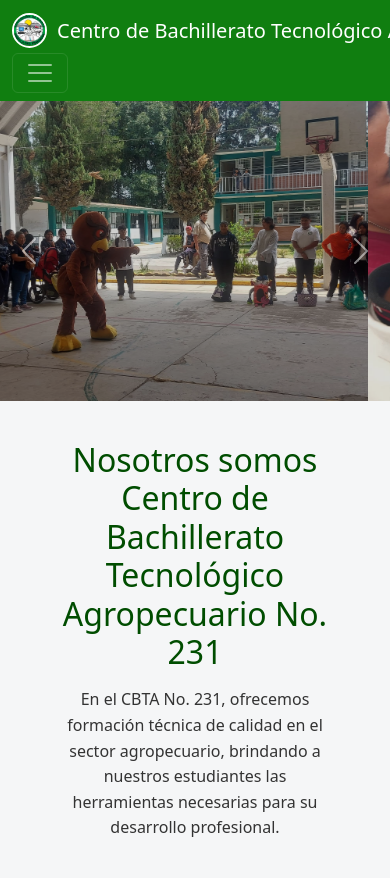
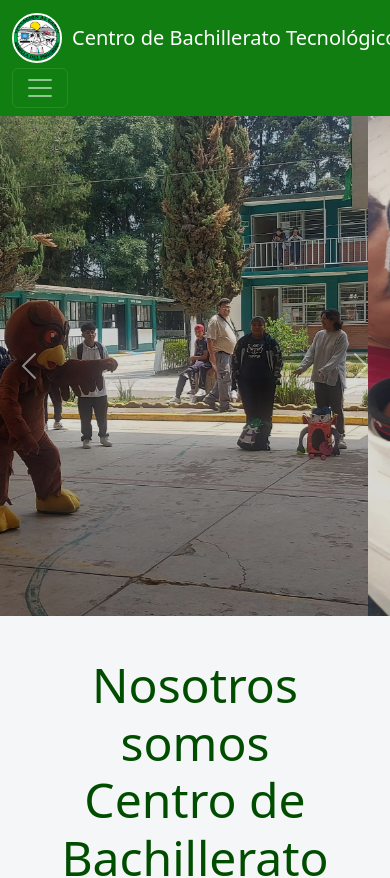
Before and after one commit to RevBautista/pruebapagina, a plain HTML site: page index.html in a window 390 px wide. Shown: the top 878 px of the page. Drawn offline with nearby package versions, Linux system fonts and the light colour scheme; a script that the page names is missing.

Commit message:
styles.css

```diff
--- a/styles.css
+++ b/styles.css
@@ -181,50 +181,3 @@
         opacity: 1; /* Final de la animación */
     }
 }
-
-/* ----------------------------- Ajustes responsivos ----------------------------- */
-
-/* Ajustes para pantallas pequeñas */
-@media only screen and (max-width: 768px) {
-    .navbar-brand img {
-        width: 40px; /* Reducir el tamaño del logo */
-        height: 40px;
-    }
-
-    .carousel-inner .carousel-item img {
-        height: 300px; /* Reducir la altura del carrusel en móviles */
-    }
-
-    .welcome-section h1 {
-        font-size: 2rem; /* Reducir tamaño del título */
-    }
-
-    .courses {
-        width: 95%; /* Hacer más ancho en pantallas pequeñas */
-    }
-
-    .convocatoria h2 {
-        font-size: 2rem; /* Reducir tamaño del título */
-    }
-
-    .carousel-caption p {
-        font-size: 1rem; /* Ajustar texto de las descripciones */
-    }
-}
-
-/* Ajustes para pantallas muy pequeñas (por ejemplo, teléfonos) */
-@media only screen and (max-width: 480px) {
-    .navbar-brand img {
-        width: 35px; /* Aún más pequeño en pantallas pequeñas */
-        height: 35px;
-    }
-
-    .welcome-section p {
-        font-size: 1rem; /* Reducir tamaño del texto */
-        max-width: 90%; /* Ajustar ancho del texto */
-    }
-
-    footer {
-        padding: 0.5rem; /* Reducir el padding en dispositivos móviles */
-    }
-}
```
